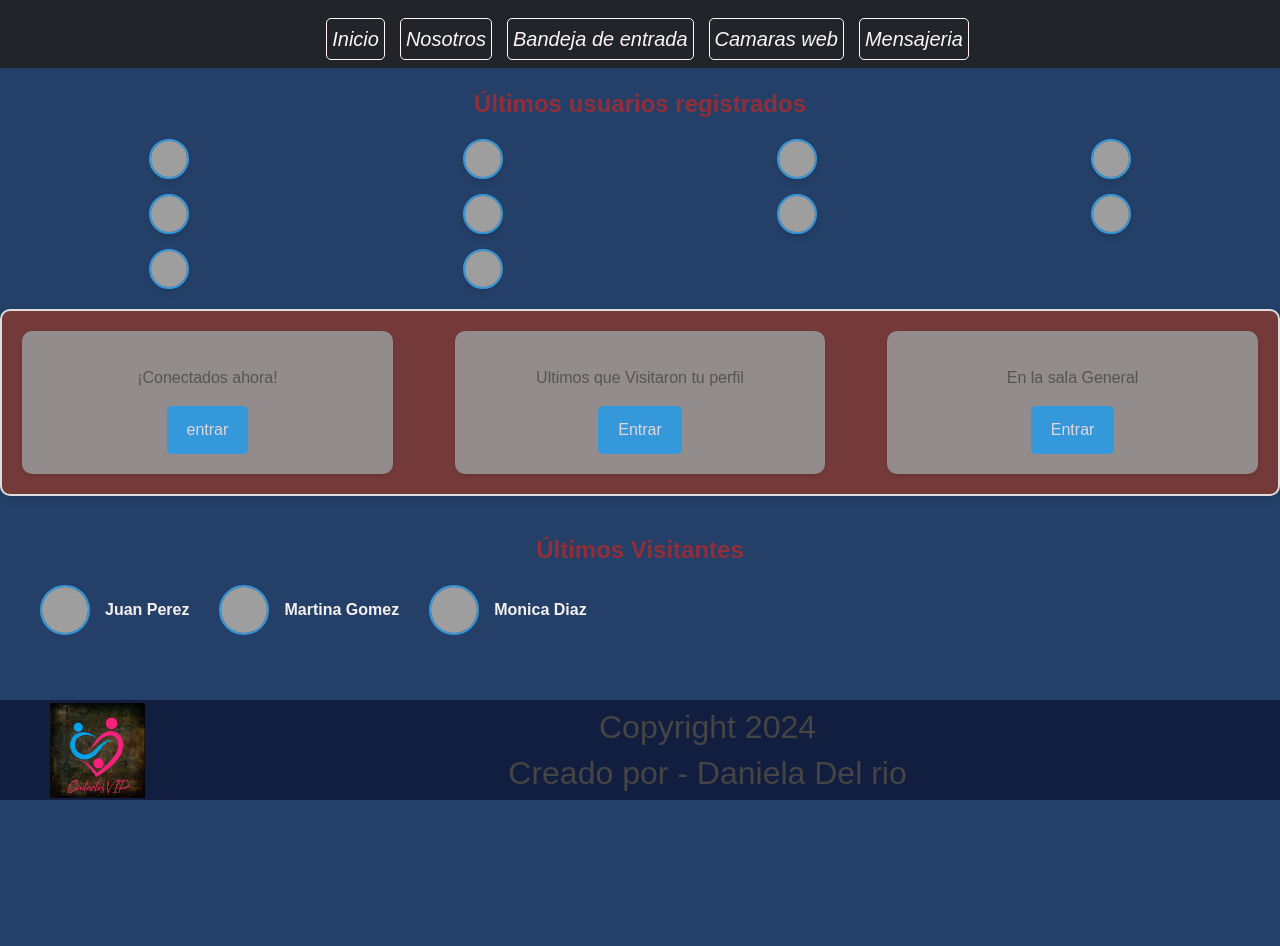
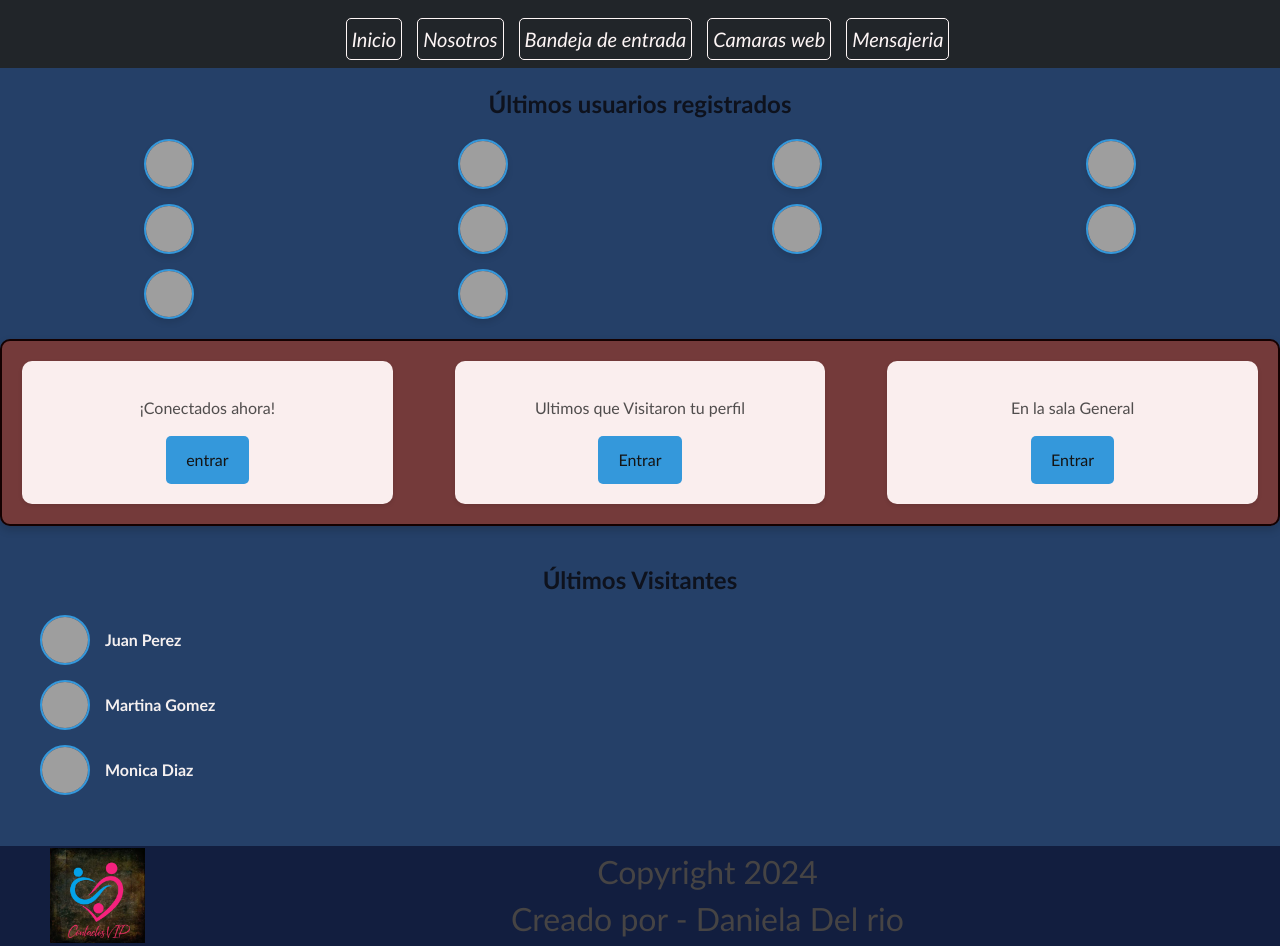
Before and after one commit to nanulita/Contacto.VIP, a plain HTML site: page pages/bandejadeentrada.html in a window 1280 px wide. Before the commit the page ends 800 px from the top, so only its background shows below. Drawn offline with nearby package versions, Linux system fonts and the light colour scheme; grey boxes are pictures that could not be loaded.

Commit message:
modifique footer

```diff
--- a/css/style.css
+++ b/css/style.css
@@ -68,11 +68,11 @@ body {
     padding: 0;
     display: flex;
     flex-direction: column;
-    height: 100vh;
     background-color: #7a4545;
     background-size: cover;
     background-position: center;
     background-attachment: fixed;
+    height: 100px;
 }
 
 /* HEADER STYLES */
@@ -332,7 +332,7 @@ header {
 .recent-users h4 {
     font-size: 24px;
     margin-bottom: 20px;
-    color: #bb2828b7;
+    color: #050000b7;
     font-weight: bold;
     text-align: center;
     margin-top: 20px;
@@ -342,6 +342,8 @@ header {
 .profile-visit-list {
     list-style: none;
     padding: 0;
+    display: flex;
+    flex-direction: column;
 }
 
 /* Estilo de cada visitante (UTIMOS VISITANTES) */
@@ -362,7 +364,6 @@ header {
 .visit-item:hover {
     background-color: #0c0202;
     border-radius: 10px;
-    transform: scaleX(1.2);
 }
 
 /* Avatar de los visitantes */
@@ -414,8 +415,8 @@ header {
 }
 
 .user-avatar {
-    width: 40px;
-    height: 40px;
+    width: 50px;
+    height: 50px;
     border-radius: 50%;
     object-fit: cover;
     border: 2px solid #3498db;
@@ -466,16 +467,16 @@ header {
     justify-content: space-between;
     gap: 30px;
     padding: 20px;
-    border: 2px solid #ddd;
+    border: 2px solid #140101;
     background-color: #743a3a;
     border-radius: 10px;
-    box-shadow: 0 4px 8px rgba(0, 0, 0, 0.1);
+    box-shadow: 0 4px 8px rgba(14, 12, 12, 0.178);
     overflow: hidden;
 }
 
 /* CARD VALUES STYLES */
 .card-values {
-    background-color: #928c8c;
+    background-color: #faeeee;
     border-radius: 10px;
     padding: 20px;
     width: 30%;
@@ -507,7 +508,7 @@ header {
     background-color: #3498db;
     border: none;
     border-radius: 5px;
-    color: rgb(223, 215, 215);
+    color: rgb(20, 20, 20);
     font-size: 16px;
     cursor: pointer;
     transition: background-color 0.3s ease;
@@ -519,7 +520,7 @@ header {
 
 .card-values .card-info {
     font-size: 16px;
-    color: #555;
+    color: #504d4d;
     margin-top: 15px;
 }
 
@@ -531,12 +532,16 @@ header {
     justify-content: space-between;
 }
 
+.container.mt-5 {
+    padding-block: 10px;
+}
+
 .btn-action {
     padding: 12px 20px;
     background-color: #0e476b;
     border: none;
     border-radius: 5px;
-    color: rgb(247, 241, 241);
+    color: rgb(243, 233, 233);
     cursor: pointer;
     font-size: 16px;
     transition: background-color 0.3s ease;
@@ -547,7 +552,7 @@ header {
 }
 /* Estilos generales */
 body {
-    font-family: Arial, sans-serif;
+    font-family: 'Gill Sans', 'Gill Sans MT', Calibri, 'Trebuchet MS', sans-serif;
     background-color: #f5f5f8;
     color: #333;
     margin: 0;
```
